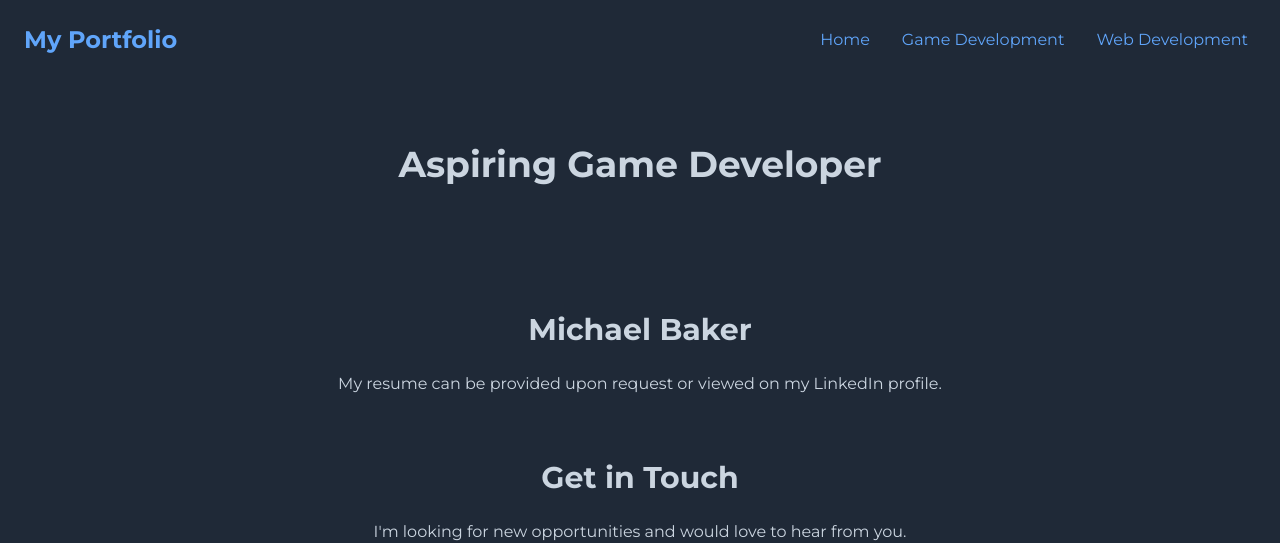
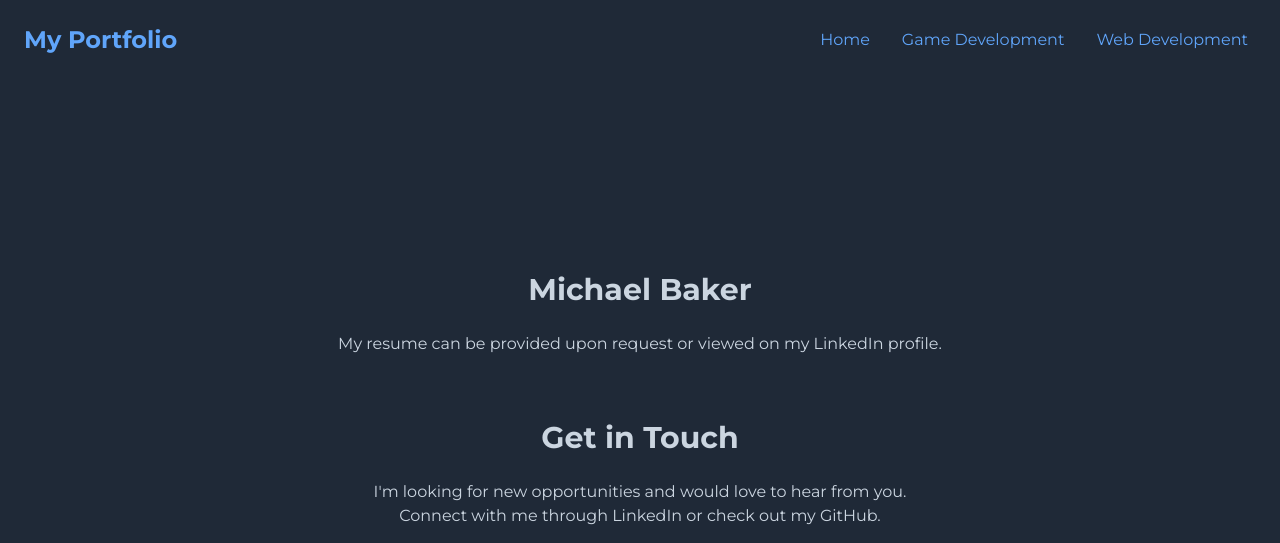
Before and after one commit to michaelbaker117/michaelbaker117.github.io, a plain HTML site: page resume.html in a window 1280 px wide. Shown: the top 543 px of the page. Drawn offline with nearby package versions, Linux system fonts and the light colour scheme.

Commit message:
Update resume.html

```diff
--- a/resume.html
+++ b/resume.html
@@ -37,7 +37,7 @@
 
         <!-- Header -->
         <header class="text-center py-16">
-            <h1 class="text-4xl font-bold">Aspiring Game Developer</h1>
+            <!--<h1 class="text-4xl font-bold">Aspiring Game Developer</h1>-->
         </header>
 
         <!-- Resume Section -->
```
